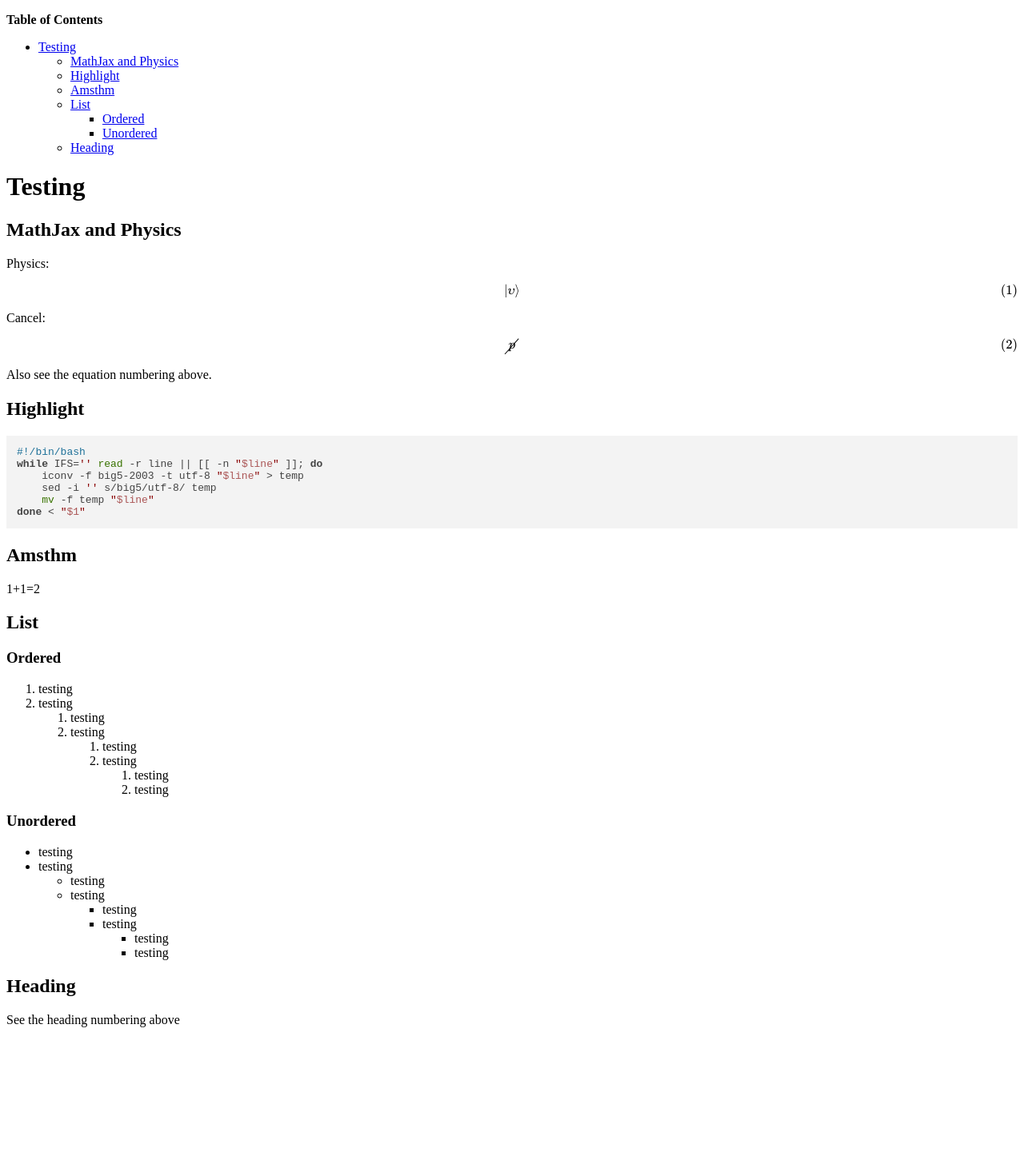
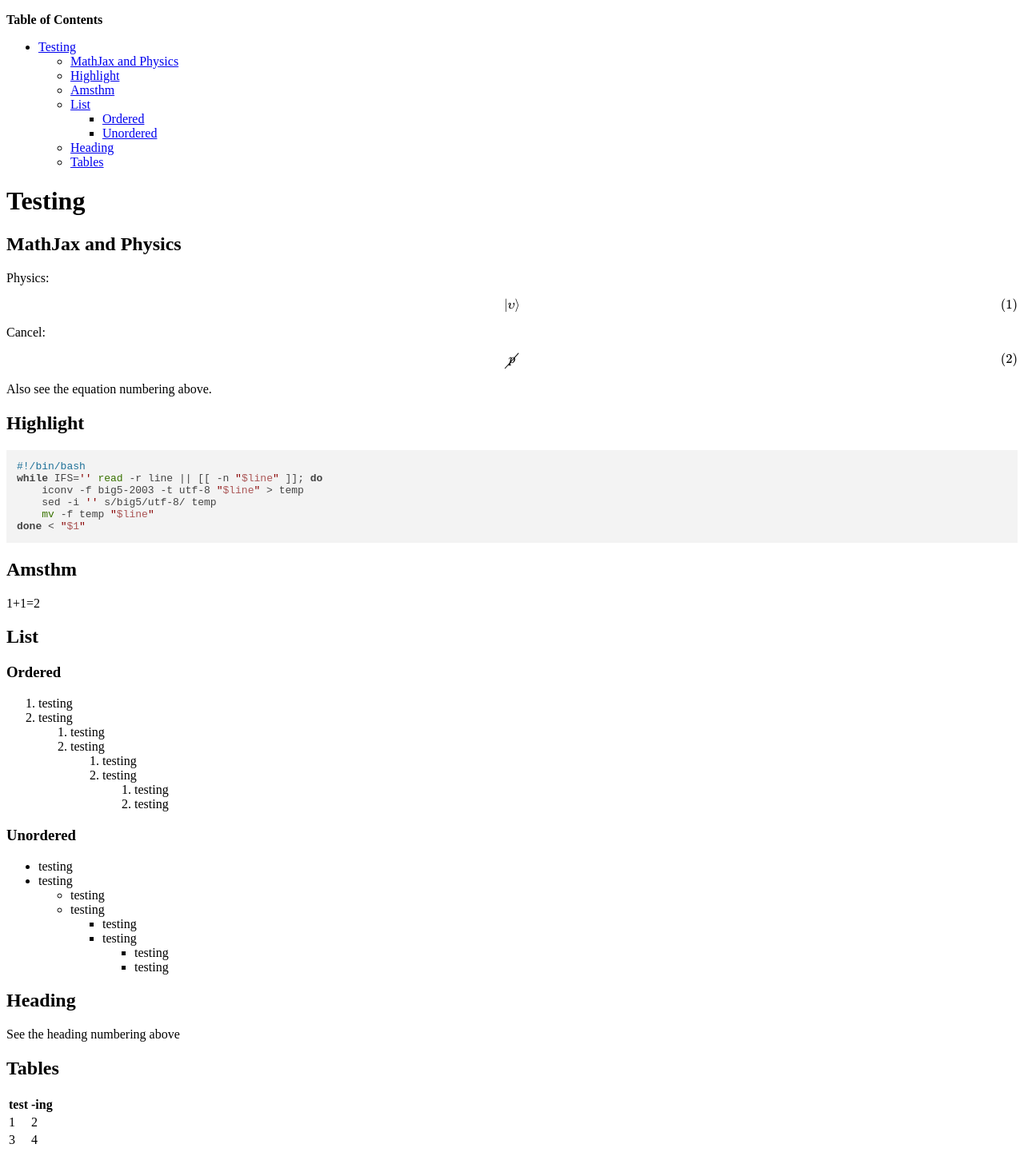
Before and after one commit to ickc/markdown-latex-css, a Jekyll site: the page index.html, which Jekyll copies as it is, in a window 1280 px wide. Shown: the whole page at 80% size. Built offline with Jekyll 4.4.1, drawn with Linux system fonts in a browser that asks for light colours; nearby versions of some CDN libraries; formulas are drawn with MathJax 3; before the commit the page ends 1301 px from its top, so only the background shows below that.

Commit message:
Updated index.*

```diff
--- a/index.html
+++ b/index.html
@@ -1,21 +1,12 @@
----
-layout: compress
----
 <!DOCTYPE html>
 <html>
 <head>
 	<meta charset="utf-8"/>
 <script type="text/x-mathjax-config">MathJax.Ajax.config.path.Contrib="https://cdn.mathjax.org/mathjax/contrib",MathJax.Hub.Register.StartupHook("TeX Jax Ready",function(){MathJax.Hub.Insert(MathJax.InputJax.TeX.Definitions.macros,{cancel:["Extension","cancel"],bcancel:["Extension","cancel"],xcancel:["Extension","cancel"],cancelto:["Extension","cancel"]})}),MathJax.Hub.Config({TeX:{equationNumbers:{autoNumber:"AMS"},extensions:["[Contrib]/physics/physics.js"]}});</script><script type="text/javascript" src="https://cdn.mathjax.org/mathjax/latest/MathJax.js?config=TeX-AMS_CHTML-full"></script>
 	<link type="text/css" rel="stylesheet" href="https://ickc.github.io/multimarkdown-latex-css/combined-css/multimarkdown-latex.css"/>
+	<link type="text/css" rel="stylesheet" href="https://ickc.github.io/multimarkdown-latex-css/fonts-lmodern/fonts-lmodern.css"/>
 	<meta name="latexheaderlevel" content="2"/>
-	<meta name="latexinput" content="mmd-article-header"/>
-	<meta name="latexinput" content="mmd-natbib-plain"/>
-	<meta name="latexinput" content="mmd-load-physics-related"/>
-	<meta name="latexinput" content="mmd-load-tables-related"/>
-	<meta name="latexinput" content="mmd-load-pdfpages"/>
-	<meta name="latexinput" content="mmd-load-headings"/>
 	<meta name="thmd" content="chapter"/>
-	<meta name="latexinput" content="mmd-load-amsthm"/>
 	<title>Temp Title</title>
 	<meta name="subtitle" content="Temp Subtitle"/>
 	<meta name="keywords" content="Temp Keyword"/>
@@ -26,13 +17,8 @@ layout: compress
 	<meta name="affiliation" content="University of California, Berkeley"/>
 	<meta name="copyright" content="2016 Kolen Cheung
 All Rights Reserved."/>
-	<meta name="latexmode" content="memoir"/>
-	<meta name="latexinput" content="mmd-article-begin-doc"/>
 	<meta name="tocd" content="5"/>
 	<meta name="secd" content="5"/>
-	<meta name="latexinput" content="mmd-load-toc-setcounter"/>
-	<meta name="latexinput" content="mmd-load-toc"/>
-	<meta name="latexfooter" content="mmd-memoir-footer"/>
 </head>
 <body>
 
@@ -55,6 +41,7 @@ All Rights Reserved."/>
 <li><a href="#unordered">Unordered</a></li>
 </ul></li>
 <li><a href="#heading">Heading</a></li>
+<li><a href="#tables">Tables</a></li>
 </ul></li>
 </ul>
 </div>
@@ -145,5 +132,32 @@ done &lt; &quot;$1&quot;
 
 <p>See the heading numbering above</p>
 
+<h2 id="tables">Tables</h2>
+
+<table>
+<colgroup>
+<col/>
+<col/>
+</colgroup>
+
+<thead>
+<tr>
+	<th>test</th>
+	<th>-ing</th>
+</tr>
+</thead>
+
+<tbody>
+<tr>
+	<td>1</td>
+	<td>2</td>
+</tr>
+<tr>
+	<td>3</td>
+	<td>4</td>
+</tr>
+</tbody>
+</table>
+
 </body>
 </html>
```
Also changed, not shown: 2 other files.
